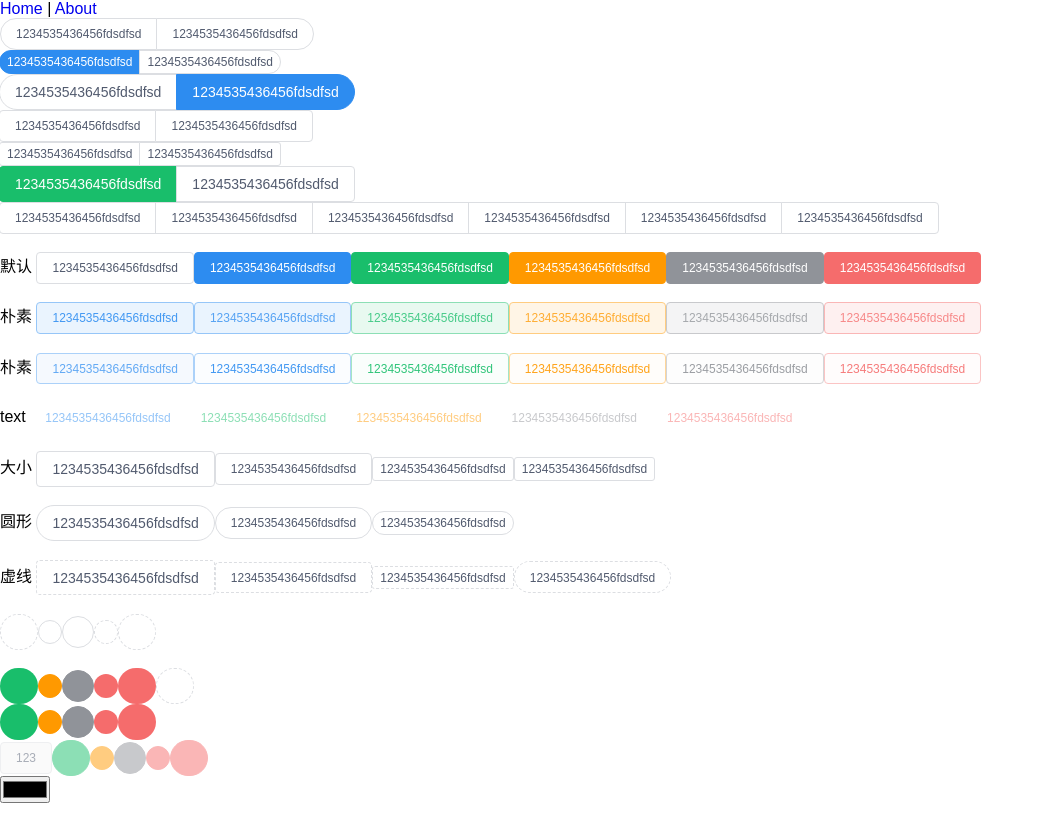
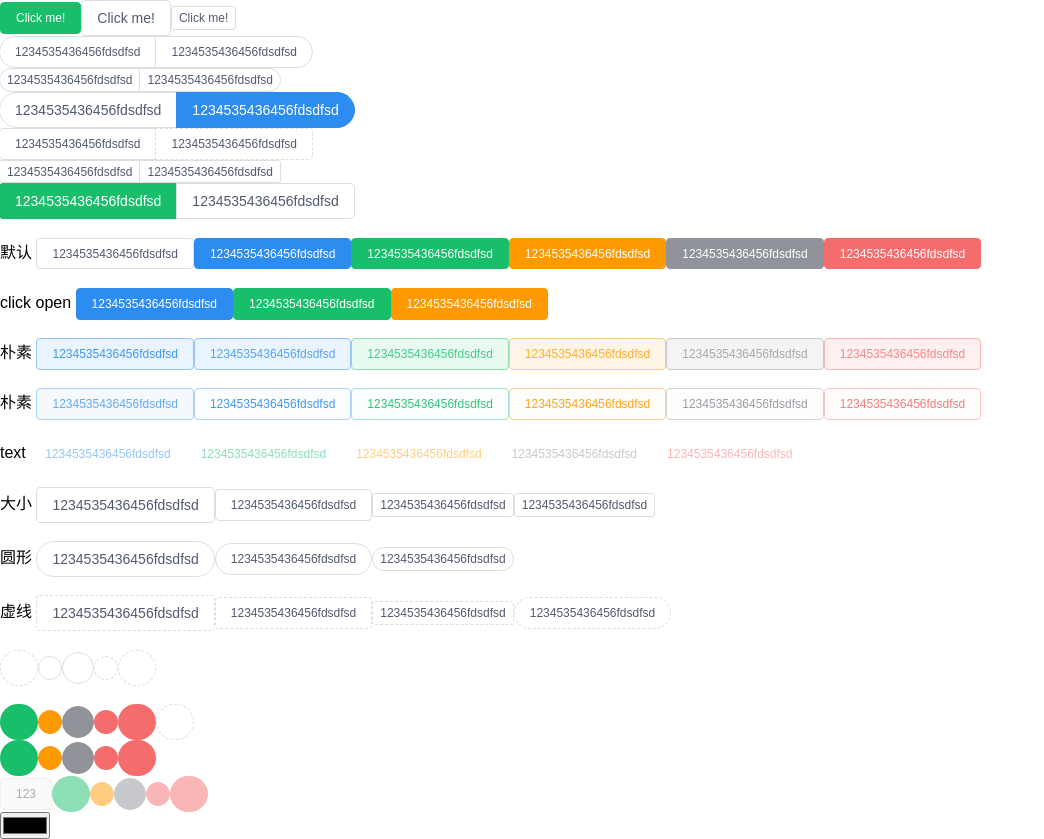
Before and after one commit to 2384830985/paste-copy, a Vue app in the folder my-app/: page / in a window 1280 px wide. Shown: the whole page, without its empty margins (0-1044 px from the left). Before the commit the page ends 803 px from the top, so only its background shows below. Built offline with nearby package versions, Linux system fonts and the light colour scheme; some icons are missing.

Commit message:
按钮完成

```diff
--- a/my-app/examples/App.vue
+++ b/my-app/examples/App.vue
@@ -1,12 +1,6 @@
 <template>
   <div id="app">
-
-    <div id="nav">
-      <router-link to="/">Home</router-link> |
-      <router-link to="/about">About</router-link>
-    </div>
     <router-view/>
-
   </div>
 </template>
 <script>
--- a/my-app/examples/router.js
+++ b/my-app/examples/router.js
@@ -13,13 +13,5 @@ export default new Router({
       name: 'home',
       component: Home
     },
-    {
-      path: '/about',
-      name: 'about',
-      // route level code-splitting
-      // this generates a separate chunk (about.[hash].js) for this route
-      // which is lazy-loaded when the route is visited.
-      component: () => import(/* webpackChunkName: "about" */ './views/About.vue')
-    }
   ]
 })
--- a/my-app/examples/views/About.vue
+++ /dev/null
@@ -1,19 +0,0 @@
-<template>
-  <div class="about">
-    <h1>This is an about page</h1>
-  </div>
-</template>
-
-<script>
-    export default {
-        data(){
-            return{
-                xxx: false
-            }
-        },
-        methods:{
-            click(){
-            }
-        }
-    }
-</script>
--- a/my-app/examples/views/Home.vue
+++ b/my-app/examples/views/Home.vue
@@ -1,11 +1,23 @@
 <template>
   <div class="home">
+    <t-button type="success" :disabled="disabled" :loading="disabled" @click="disabled = true">
+      <span v-if="!disabled">Click me!</span>
+      <span v-else>Loading...</span>
+    </t-button>
+    <t-button :disabled="disabled" :loading="disabled" @click="disabled = true" size="large">
+      <span v-if="!disabled">Click me!</span>
+      <span v-else>Loading...</span>
+    </t-button>
+    <t-button :disabled="disabled" :loading="disabled" @click="disabled = true" size="small">
+      <span v-if="!disabled">Click me!</span>
+      <span v-else>Loading...</span>
+    </t-button>
     <button-group circle>
       <t-button>1234535436456fdsdfsd</t-button>
-      <t-button>1234535436456fdsdfsd</t-button>
+      <t-button >1234535436456fdsdfsd</t-button>
     </button-group>
     <button-group size="small" circle>
-      <t-button type="primary">1234535436456fdsdfsd</t-button>
+      <t-button dashedtype="primary">1234535436456fdsdfsd</t-button>
       <t-button>1234535436456fdsdfsd</t-button>
     </button-group>
     <button-group size="large" circle>
@@ -14,7 +26,7 @@
     </button-group>
     <button-group>
       <t-button>1234535436456fdsdfsd</t-button>
-      <t-button>1234535436456fdsdfsd</t-button>
+      <t-button dashed>1234535436456fdsdfsd</t-button>
     </button-group>
     <button-group size="small">
       <t-button>1234535436456fdsdfsd</t-button>
@@ -24,14 +36,6 @@
       <t-button type="success">1234535436456fdsdfsd</t-button>
       <t-button>1234535436456fdsdfsd</t-button>
     </button-group>
-    <div class="AIvu-btn-group">
-      <t-button class="AIvu-btn-group">1234535436456fdsdfsd</t-button>
-      <t-button class="AIvu-btn-group">1234535436456fdsdfsd</t-button>
-      <t-button class="AIvu-btn-group">1234535436456fdsdfsd</t-button>
-      <t-button class="AIvu-btn-group">1234535436456fdsdfsd</t-button>
-      <t-button class="AIvu-btn-group">1234535436456fdsdfsd</t-button>
-      <t-button class="AIvu-btn-group">1234535436456fdsdfsd</t-button>
-    </div>
     <br/>
     <div>
       默认
@@ -42,6 +46,13 @@
       <t-button type="warning">1234535436456fdsdfsd</t-button>
       <t-button type="info">1234535436456fdsdfsd</t-button>
       <t-button type="error">1234535436456fdsdfsd</t-button>
+    </div>
+    <br/>
+    <div>
+      click open
+      <t-button  to="/components/icon-en" type="primary">1234535436456fdsdfsd</t-button>
+      <t-button to="/components/icon-en" replace type="success">1234535436456fdsdfsd</t-button>
+      <t-button to="//iviewui.com" target="_blank" type="warning">1234535436456fdsdfsd</t-button>
     </div>
     <br/>
     <div>
@@ -149,12 +160,15 @@
 <script>
 // @ is an alias to /src
 
-import ButtonGroup from "../../packages/component/button/button-group";
 export default {
-  name: 'home',
-  components: {
-      ButtonGroup
-  },
+    data(){
+        return{
+            disabled: false
+        }
+    },
+    name: 'home',
+    components: {
+    },
     methods:{
         xxx(e){
             console.log(e)
--- a/my-app/packages/component/button/button.vue
+++ b/my-app/packages/component/button/button.vue
@@ -5,7 +5,7 @@
     >
         <t-icon :type="loadingType" :size="iconSize" class="aiv-loading" v-if="loading"></t-icon>
         <t-icon :type="icon" :size="iconSize" :customIcon="customIcon" v-if="(icon||customIcon)&&!loading"></t-icon>
-        <span><slot v-if="showSlot" ref="slot"></slot></span>
+        <span v-if="showSlot" ><slot ref="slot"></slot></span>
     </component>
 </template>
 <script>
@@ -41,7 +41,10 @@
                 default: 'default'
             },
             // 加载项
-            loading: Boolean,
+            loading: {
+                type: Boolean,
+                default: false
+            },
             // Loading 样式
             loadingType: {
                 type: String,
@@ -105,9 +108,9 @@
         },
         computed: {
             iconSize(){
-                let size = 14;
-                this.size==='large'? size = 18
-                    :this.size==='default'? size = 16
+                let size = 12;
+                this.size==='large'? size = 14
+                    :this.size==='default'? size = 12
                     :this.size==='small'? size = 12:'';
                 return size
             },
@@ -161,6 +164,8 @@
                 let that =this;
                 that.$emit('click',event);
                 that.btnAnimation();
+                const openInNewWindow = event.ctrlKey || event.metaKey;
+                this.handleCheckClick(event, openInNewWindow);
             },
             /**
              * 动画效果
--- a/my-app/packages/index.js
+++ b/my-app/packages/index.js
@@ -1,11 +1,13 @@
 import ColorPicker from './component/color-picker'
 import TButton from './component/button'
+import TButtonGroup from './component/button-group'
 import TIcon from './component/icon'
 
 // 存储组件列表
 const components = [
     TIcon,
     ColorPicker,
+    TButtonGroup,
     TButton
 ]
 // 定义 install 方法，接收 Vue 作为参数。如果使用 use 注册插件，则所有的组件都将被注册
@@ -27,5 +29,6 @@ export default {
     // 以下是具体的组件列表
     TIcon,
     ColorPicker,
+    TButtonGroup,
     TButton
 }
--- a/my-app/packages/mixins/link.js
+++ b/my-app/packages/mixins/link.js
@@ -1,7 +1,75 @@
+import {oneOf} from "../utils/assist";
 export default {
     props: {
         to: {
             type: [Object, String]
         },
+        replace: {
+            type: Boolean,
+            default: false
+        },
+        append: {
+            type: Boolean,
+            required: false,
+            default: false,
+        },
+        target: {
+            type: String,
+            validator (value) {
+                return oneOf(value, ['_blank', '_self', '_parent', '_top']);
+            },
+            default:'_self'
+        }
+    },
+    computed: {
+        linkUrl () {
+            const type = typeof this.to;
+            if (type !== 'string') {
+                return null;
+            }
+            if (this.to.includes('//')) {
+                /* Absolute URL, we do not need to route this */
+                return this.to;
+            }
+            const router = this.$router;
+            if (router) {
+                const current = this.$route;
+                const route = router.resolve(this.to, current, this.append);
+                return route ? route.href : this.to;
+            }
+            return this.to;
+        }
+    },
+    methods:{
+        handleClick(new_window){
+            const router = this.$router;
+
+            if (new_window) {
+                let to = this.to;
+                if (router) {
+                    const current = this.$route;
+                    const route = router.resolve(this.to, current, this.append);
+                    to = route ? route.href : this.to;
+                }
+                window.open(to);
+            } else {
+                if (router) {
+                    this.replace ? this.$router.replace(this.to) : this.$router.push(this.to);
+                } else {
+                    window.location.href = this.to;
+                }
+            }
+        },
+        handleCheckClick(event, new_window = false){
+            if (this.to) {
+                if (this.target === '_blank') {
+                    return false;
+                } else {
+                    // 取消默认动作
+                    event.preventDefault();
+                    this.handleClick(new_window);
+                }
+            }
+        }
     }
 }
--- a/my-app/packages/styles/component/button.less
+++ b/my-app/packages/styles/component/button.less
@@ -4,6 +4,9 @@
   .btn;
   .btn-default;
 
+  >i+span{
+    margin-left: 4px;
+  }
   &-long{
     width: 100%;
   }
```
